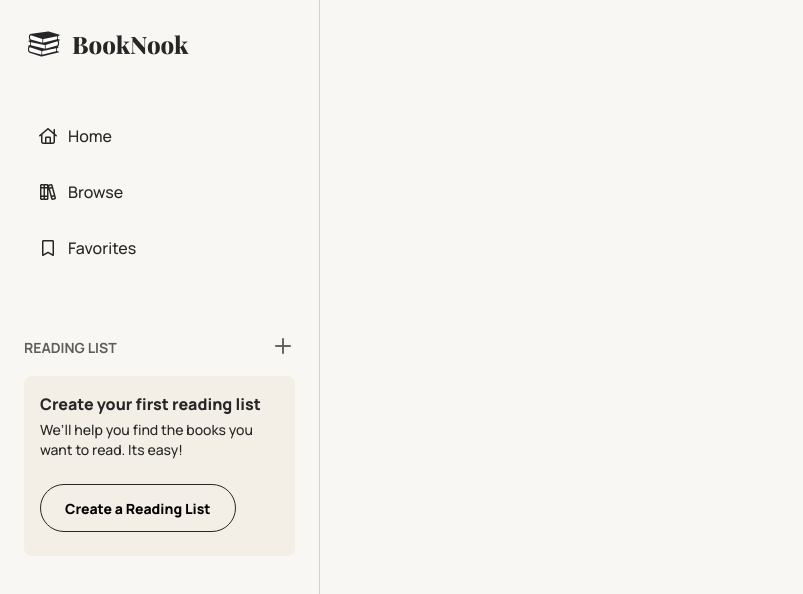
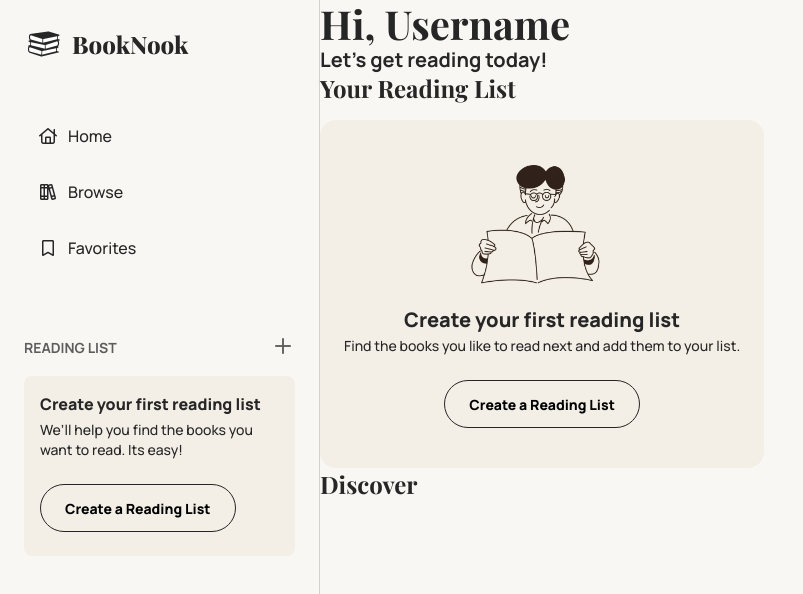
Before and after one commit to amyshinnyshin/booknook, a React (Create React App) app: page / in a window 1280 px wide. Shown: the top 594 px of the page, without its empty margins (0-803 px from the left). Built offline with nearby package versions, Linux system fonts and the light colour scheme; a web font is replaced by a local one.

Commit message:
fixed issues

```diff
--- a/package.json
+++ b/package.json
@@ -1,6 +1,7 @@
 {
   "name": "booknook",
   "version": "0.1.0",
+  "homepage": "https://amyshinnyshin.github.io/booknook/",
   "private": true,
   "dependencies": {
     "@testing-library/jest-dom": "^5.17.0",
@@ -16,6 +17,8 @@
   "scripts": {
     "start": "react-scripts start",
     "build": "react-scripts build",
+    "predeploy": "npm run build",
+    "deploy": "gh-pages -d build",
     "test": "react-scripts test",
     "eject": "react-scripts eject"
   },
@@ -36,5 +39,8 @@
       "last 1 firefox version",
       "last 1 safari version"
     ]
+  },
+  "devDependencies": {
+    "gh-pages": "^6.1.0"
   }
 }
--- a/src/App.js
+++ b/src/App.js
@@ -1,12 +1,13 @@
+// App.js
 import React from 'react';
 import { BrowserRouter as Router, Routes, Route } from 'react-router-dom';
 import './App.css';
 import LeftSidebar from './components/LeftSidebar/LeftSidebar';
-import HomePage from './components/HomePage';
 import BrowsePage from './components/BrowsePage';
 import FavoritesPage from './components/FavoritesPage';
 import BookDetailsPage from './components/BookDetailsPage';
 import { FavoriteBooksProvider } from './components/FavoritesBookContext';
+import HomePageEmptyState from './components/HomePageEmptyState';
 
 function App() {
   return (
@@ -15,7 +16,24 @@ function App() {
         <LeftSidebar />
         <div className="main-page-content-container">
           <Routes>
-            <Route path="/home" element={<HomePage />} />
+            <Route path="/" element={
+              <div className='homepage-container'>
+                <div className='homepage-header-container'>
+                  <h1>Hi, Username</h1>
+                  <h5 className='normal-weight'>Let’s get reading today!</h5>
+                </div>
+
+                <div className='homepage-main-content-container'>
+                  <div className='reading-list-container'>
+                    <h4 className='page-section-header'>Your Reading List</h4>
+                    <HomePageEmptyState />
+                  </div>
+                  <div>
+                    <h4 className='page-section-header'>Discover</h4>
+                  </div>
+                </div>
+              </div>
+            } />
             <Route path="/browse" element={<BrowsePage />} />
             <Route path="/browse/books/:id" element={<BookDetailsPage />} />
             <Route path="/favorites" element={<FavoritesPage />} />
--- a/src/components/LeftSidebar/LeftSidebar.js
+++ b/src/components/LeftSidebar/LeftSidebar.js
@@ -10,8 +10,8 @@ const LeftSidebar = () => {
 
 
     const routes = [
-        { id:'home', path: '/home', text: 'Home', icon: '/assets/icons/house-chimney.png', expectedKeyword: 'home' },
-        { id:'browse', path: '/browse', text: 'Browse', icon: '/assets/icons/books.png', expectedKeyword: 'browse' },
+        { id:'home', path: '/', text: 'Home', icon: '/assets/icons/house-chimney.png', expectedKeyword: 'home' },
+        { id:'browse', path: '/booknook/browse', text: 'Browse', icon: '/assets/icons/books.png', expectedKeyword: 'browse' },
         { id:'favorites', path: '/favorites', text: 'Favorites', icon: '/assets/icons/bookmark.png', expectedKeyword: 'favorites' },
     ];
 
```
Also changed, not shown: 1 other file (tests, documents, lock files or other folders).
